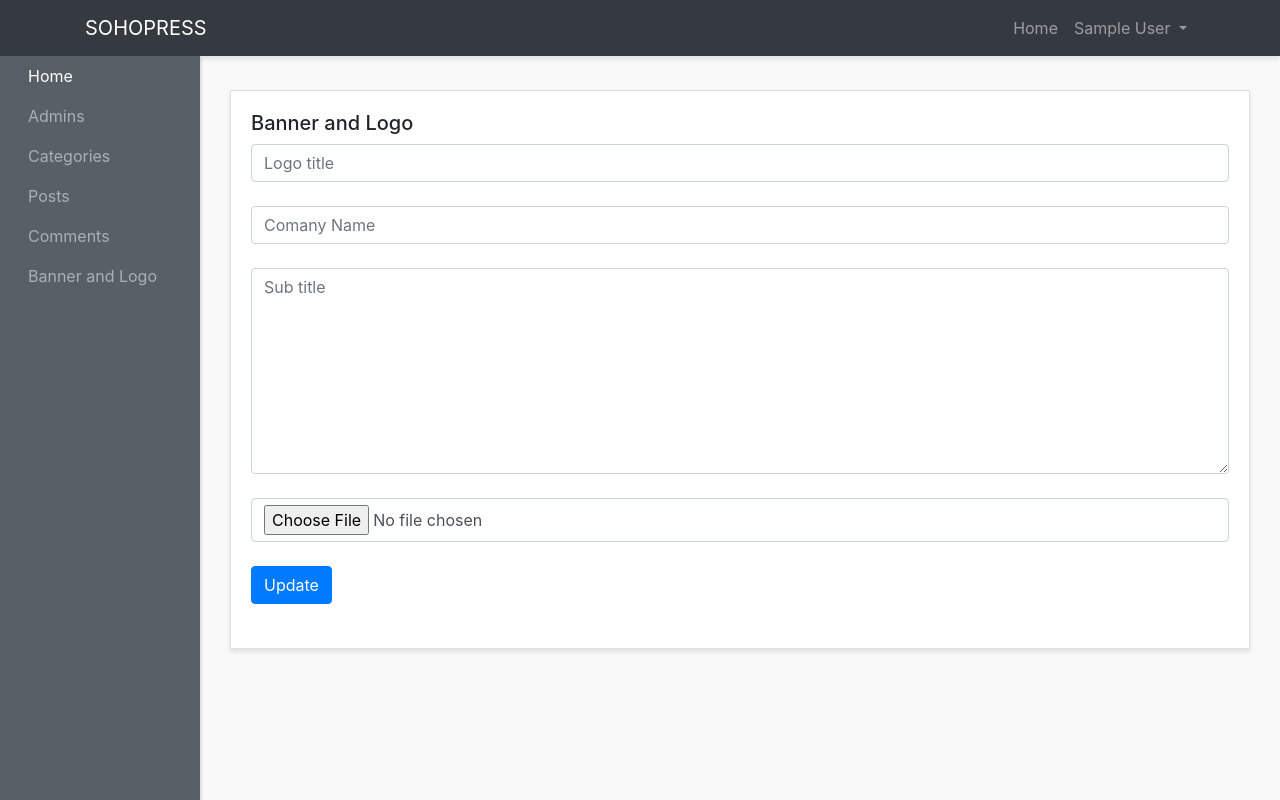
After one commit to Rafiqul-jakir/SOHOPRESS-The-Easy-CMS, a PHP site: page /SOHOPRESS/admin-panel/layouts/banner_and_logo.php in a window 1280 px wide. The commit adds this page. Run offline with PHP 8.4, Linux system fonts and the light colour scheme; the visitor is signed in with stand-in values (Sample User, id 1); some libraries are stand-ins or nearby versions.

Commit message:
dynamic Header and Banner

```diff
--- /dev/null
+++ b/admin-panel/layouts/banner_and_logo.php
@@ -0,0 +1,84 @@
+<?php
+  require "../layouts/header.php";
+  require "../../config/config.php";
+
+
+  if(!isset($_SESSION['admin_email'])){
+    header("location: ".ADMINURL."");
+    exit;
+  }
+
+  if(isset($_POST['submit'])){
+    $logo_title = $_POST['logo_title'];
+    $company_name = $_POST['company_name'];
+    $sub_title = $_POST['sub_title'];
+    $image = $_FILES['banner_img']['name'];
+    $image_tmp = $_FILES['banner_img']['tmp_name'];
+
+    $dir = "../../assets/img/post_images/".basename($image);
+
+    $insert_post = $conn->prepare("INSERT INTO logo_and_banner(logo_title, company_name, sub_title, banner) VALUES(:logo_title, :company_name, :sub_title, :banner)");
+    $insert_post->execute([
+        ":logo_title" => $logo_title,
+        ":company_name" => $company_name ,
+        ":sub_title" => $sub_title ,
+        ":banner" => $image ,
+    ]);
+
+    if(move_uploaded_file($image_tmp, $dir)){
+        header("location: http://localhost/SOHOPRESS/admin-panel/layouts/banner_and_logo.php");
+        exit;
+    }else{
+        header("location: http://localhost/SOHOPRESS/404.php");
+        exit;
+    }
+}
+
+
+
+?>
+    <div class="container-fluid">
+       <div class="row">
+        <div class="col">
+          <div class="card">
+            <div class="card-body">
+              <h5 class="card-title mb-5 d-inline">Banner and Logo</h5>
+              <form method="POST" action="banner_and_logo.php" enctype="multipart/form-data" class="mt-2">
+              <!-- Email input -->
+                <div class="form-outline mb-4">
+                    <input type="text" name="logo_title" id="form2Example1" class="form-control" placeholder="Logo title" required />
+
+                </div>
+
+                <div class="form-outline mb-4">
+                    <input type="text" name="company_name" id="form2Example1" class="form-control" placeholder="Comany Name" required/>
+                </div>
+
+                <div class="form-outline mb-4">
+                    <textarea type="text" name="sub_title" id="form2Example1" class="form-control" placeholder="Sub title" rows="8" required></textarea>
+                </div>
+
+
+                <div class="form-outline mb-4">
+                    <input type="file" name="banner_img" id="form2Example1" class="form-control" placeholder="image" required/>
+                </div>
+
+
+
+
+              <!-- Submit button -->
+              <button type="submit" name="submit" class="btn btn-primary  mb-4 text-center">Update</button>
+
+
+            </form>
+
+            </div>
+          </div>
+        </div>
+      </div>
+  </div>
+<script type="text/javascript">
+
+</script>
+</body>
+</html>
--- a/admin-panel/layouts/header.php
+++ b/admin-panel/layouts/header.php
@@ -47,6 +47,9 @@
               <li class="nav-item">
                 <a class="nav-link" href="<?php echo ADMINURL ?>comments/show_comment.php" style="margin-left: 20px;">Comments</a>
               </li>
+              <li class="nav-item">
+                <a class="nav-link" href="<?php echo ADMINURL ?>layouts/banner_and_logo.php" style="margin-left: 20px;">Banner and Logo</a>
+              </li>
             </ul>
           <?php endif; ?>
         <ul class="navbar-nav ml-md-auto d-md-flex">
--- a/includes/header.php
+++ b/includes/header.php
@@ -7,7 +7,7 @@
                     <div class="col-md-10 col-lg-8 col-xl-7">
                         <div class="site-heading">
                             <h1>SOHOPRESS</h1>
-                            <span class="subheading">A Blog Theme by Rafiqul Jakir</span>
+                            <span class="subheading">A blog Theme By Rafiqul Jakir</span>
                         </div>
                     </div>
                 </div>
--- a/includes/nav-bar.php
+++ b/includes/nav-bar.php
@@ -3,6 +3,7 @@
     define("APPURL", "http://localhost/SOHOPRESS");
 
 ?>
+
 
 <!DOCTYPE html>
 <html lang="en">
@@ -11,7 +12,7 @@
         <meta name="viewport" content="width=device-width, initial-scale=1, shrink-to-fit=no" />
         <meta name="description" content="" />
         <meta name="author" content="" />
-        <title>Clean Blog - Start Bootstrap Theme</title>
+        <title>SOHOPRESS</title>
         <link rel="icon" type="image/x-icon" href="assets/favicon.ico" />
         <!-- Font Awesome icons (free version)-->
         <script src="https://use.fontawesome.com/releases/v6.1.0/js/all.js" crossorigin="anonymous"></script>
```
Also changed, not shown: assets/img/post_images/7349679_3639727.jpg (added), posts/create.php (indentation only).
